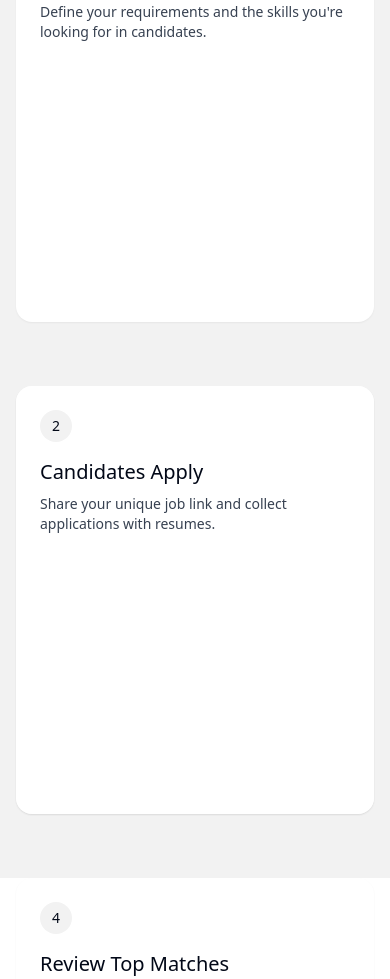
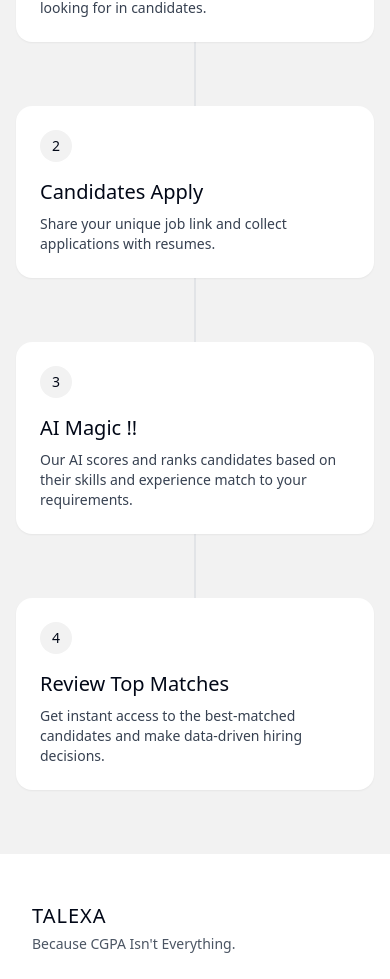
Before and after one commit to NipunRaj96/talexa, a React (Vite) app: page / in a window 390 px wide. Shown: the part 1018-1997 px from the top of the page. Built offline with nearby package versions, Linux system fonts and the light colour scheme.

Commit message:
Fix: Improve How It Works section
Improve the layout and spacing of the "How It Works" section to match the desired design, including the connection line between steps.

```diff
--- a/src/components/home/HowItWorks.tsx
+++ b/src/components/home/HowItWorks.tsx
@@ -24,7 +24,7 @@ const HowItWorks: React.FC = () => {
   return (
     <section className="bg-[#f2f2f2] w-full py-16">
       <div className="container mx-auto max-w-5xl px-4">
-        <div className="text-center mb-16">
+        <div className="text-center mb-10">
           <h2 className="text-2xl font-normal mb-2">
             Talexa highlights talent beyond the numbers.
             <br />
@@ -40,19 +40,32 @@ const HowItWorks: React.FC = () => {
           </Button>
         </div>
 
-        <div className="grid grid-cols-1 md:grid-cols-2 gap-16 relative">
-          {/* Line connecting steps */}
-          <div className="absolute hidden md:block left-1/2 top-0 bottom-0 w-px bg-gray-300 -translate-x-1/2 z-0"></div>
+        <div className="flex flex-col relative">
+          {/* Center connecting line */}
+          <div className="absolute left-1/2 top-0 bottom-0 w-px bg-gray-300 -translate-x-1/2 z-0"></div>
 
+          {/* Steps layout */}
+          <div className="grid grid-cols-1 md:grid-cols-2 gap-x-20 gap-y-16">
+            {/* Step 1 - Left */}
             <div className="relative z-10">
               <Step
                 number={1}
                 title="Create A Job Posting"
                 description="Define your requirements and the skills you're looking for in candidates."
               />
+            </div>
 
-            <div className="h-16 md:h-48"></div>
+            {/* Step 2 - Right (with offset) */}
+            <div className="relative z-10 md:pt-20">
+              <Step
+                number={2}
+                title="Candidates Apply"
+                description="Share your unique job link and collect applications with resumes."
+              />
+            </div>
 
+            {/* Step 3 - Left */}
+            <div className="relative z-10">
               <Step
                 number={3}
                 title="AI Magic !!"
@@ -60,15 +73,8 @@ const HowItWorks: React.FC = () => {
               />
             </div>
 
-          <div className="relative z-10 md:mt-48">
-            <Step
-              number={2}
-              title="Candidates Apply"
-              description="Share your unique job link and collect applications with resumes."
-            />
-
-            <div className="h-16 md:h-48"></div>
-
+            {/* Step 4 - Right (with offset) */}
+            <div className="relative z-10 md:pt-20">
               <Step
                 number={4}
                 title="Review Top Matches"
@@ -77,6 +83,7 @@ const HowItWorks: React.FC = () => {
             </div>
           </div>
         </div>
+      </div>
     </section>
   );
 };
```
Lines whose indentation alone changed are shown as unchanged.
